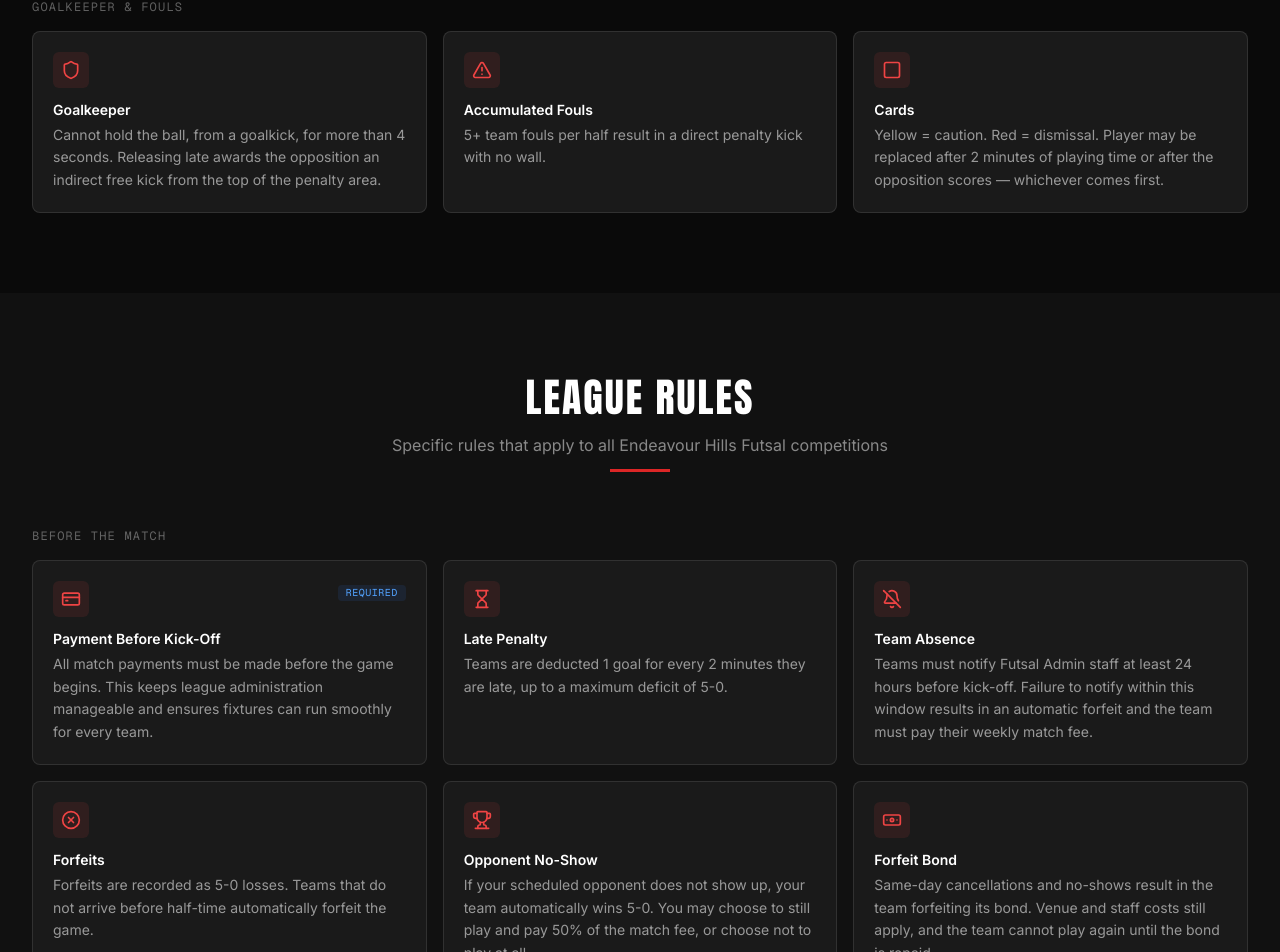
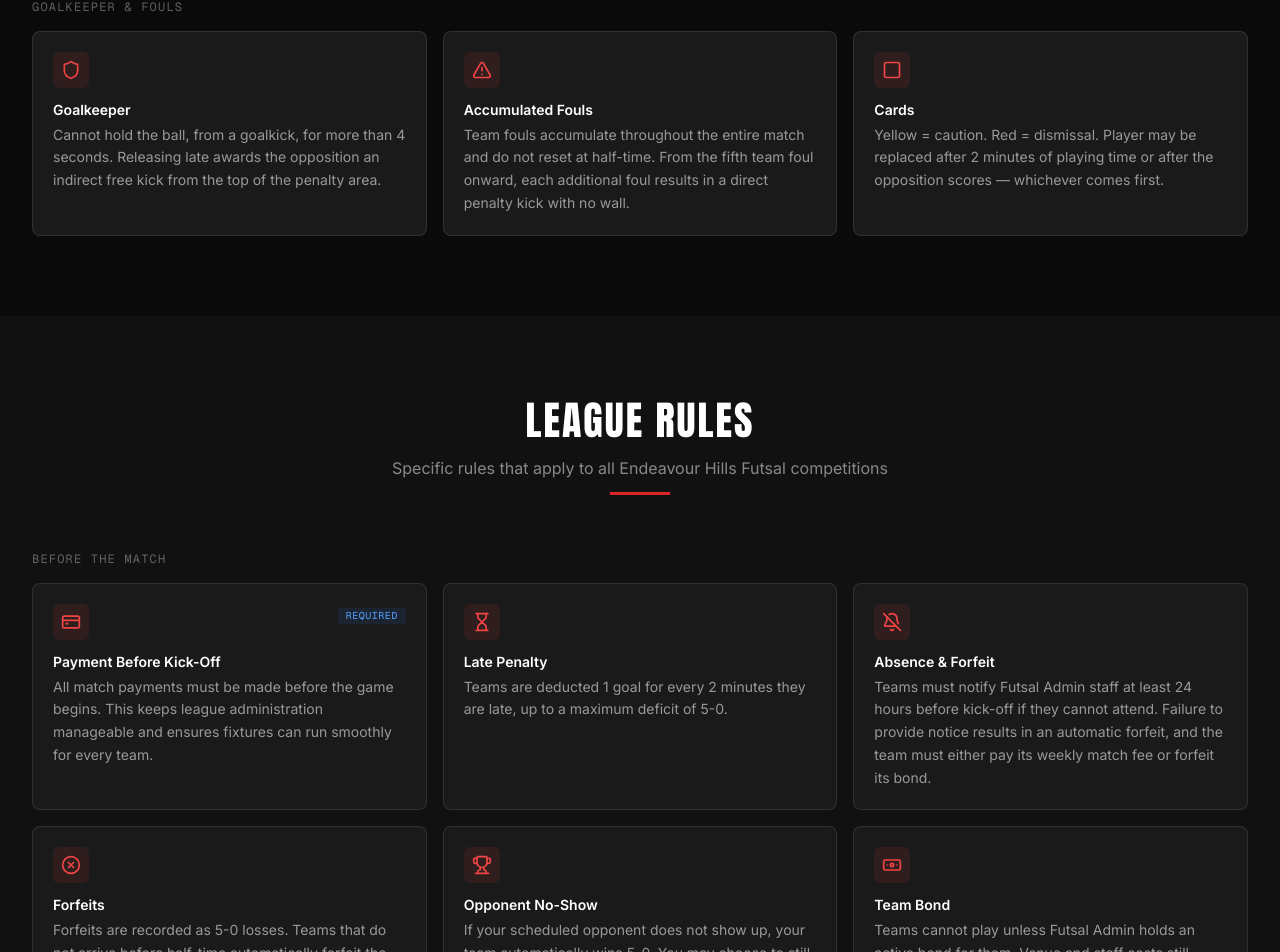
Before and after one commit to olu-git/futsal-site, a Next.js app: page /rules in a window 1280 px wide. Shown: the part 1300-2252 px from the top of the page. Built offline with nearby package versions, Linux system fonts and the light colour scheme.

Commit message:
Update foul and team bond rules

```diff
--- a/src/app/rules/page.tsx
+++ b/src/app/rules/page.tsx
@@ -102,7 +102,7 @@ const fifaGroups: RuleGroup[] = [
         icon: TriangleAlert,
         title: "Accumulated Fouls",
         description:
-          "5+ team fouls per half result in a direct penalty kick with no wall.",
+          "Team fouls accumulate throughout the entire match and do not reset at half-time. From the fifth team foul onward, each additional foul results in a direct penalty kick with no wall.",
       },
       {
         icon: Square,
@@ -133,9 +133,9 @@ const leagueGroups: RuleGroup[] = [
       },
       {
         icon: BellOff,
-        title: "Team Absence",
+        title: "Absence & Forfeit",
         description:
-          "Teams must notify Futsal Admin staff at least 24 hours before kick-off. Failure to notify within this window results in an automatic forfeit and the team must pay their weekly match fee.",
+          "Teams must notify Futsal Admin staff at least 24 hours before kick-off if they cannot attend. Failure to provide notice results in an automatic forfeit, and the team must either pay its weekly match fee or forfeit its bond.",
       },
       {
         icon: CircleX,
@@ -151,9 +151,9 @@ const leagueGroups: RuleGroup[] = [
       },
       {
         icon: Banknote,
-        title: "Forfeit Bond",
+        title: "Team Bond",
         description:
-          "Same-day cancellations and no-shows result in the team forfeiting its bond. Venue and staff costs still apply, and the team cannot play again until the bond is repaid.",
+          "Teams cannot play unless Futsal Admin holds an active bond for them. Venue and staff costs still apply when a team does not attend, and any forfeited bond must be replaced before the team can play again.",
       },
     ],
   },
```
